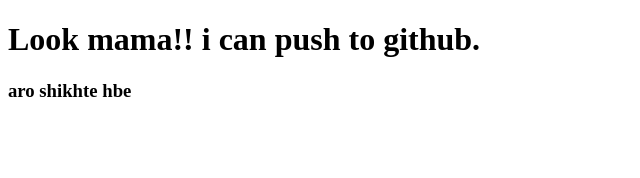
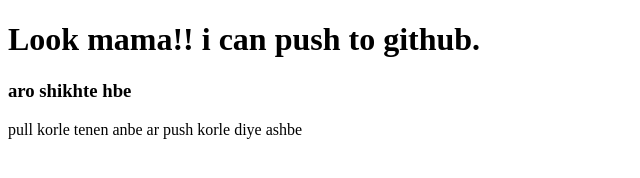
Before and after one commit to thamskhan/my-first-website, a plain HTML site: page index.html in a window 1280 px wide. Shown: the whole page, without its empty margins (0-640 px from the left). Drawn offline with Linux system fonts and the light colour scheme.

Commit message:
Update index.html

```diff
--- a/index.html
+++ b/index.html
@@ -9,5 +9,6 @@
 <body>
     <h1>Look mama!! i can push to github.</h1>
     <h3>aro shikhte hbe</h3>
+    <p> pull korle tenen anbe ar push korle diye ashbe</p>
 </body>
 </html>
```
